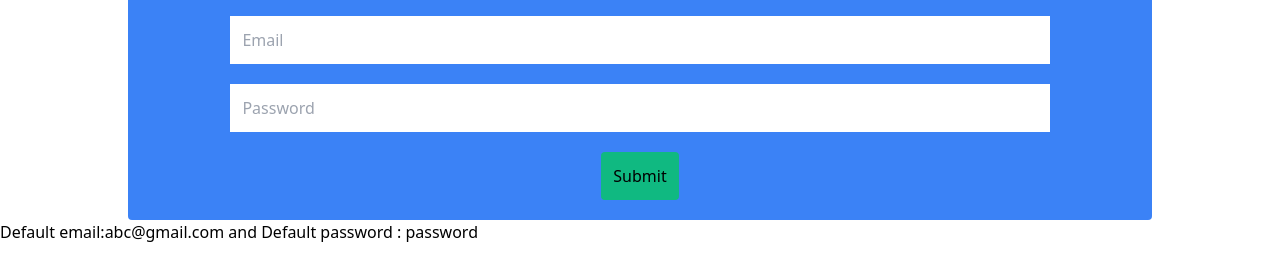
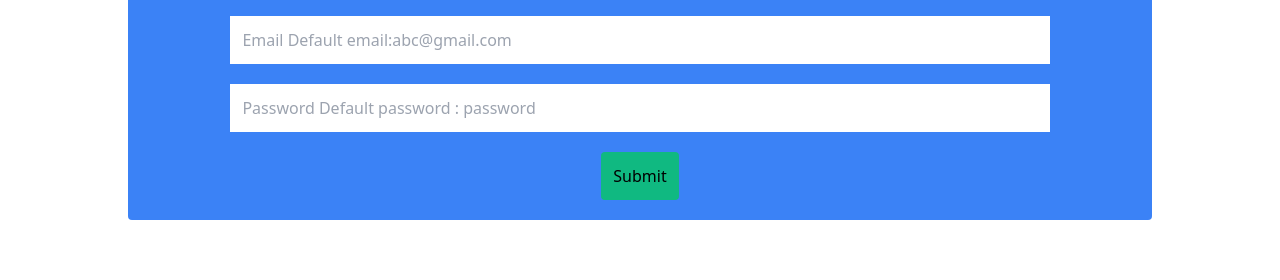
Before and after one commit to shihab-2021/ONS-Bank-Simple-Project, a plain HTML site: page index.html in a window 1280 px wide. Shown: the part 248-528 px from the top of the page. Drawn offline with nearby package versions, Linux system fonts and the light colour scheme.

Commit message:
Update index.html

```diff
--- a/index.html
+++ b/index.html
@@ -11,12 +11,9 @@
     <h1 class="text-6xl text-center my-16">Welcome to ONS Bank!!!</h1>
     <div class="bg-blue-500 w-4/5 mx-auto rounded pb-5">
         <h2 class="text-3xl pt-5 block w-4/5 mx-auto">Please login</h2>
-        <input id="email" class="w-4/5 mx-auto my-5 p-3 block" type="text" placeholder="Email">
-        <input id="password" class="w-4/5 mx-auto my-5 p-3 block" type="password" placeholder="Password">
+        <input id="email" class="w-4/5 mx-auto my-5 p-3 block" type="text" placeholder="Email Default email:abc@gmail.com">
+        <input id="password" class="w-4/5 mx-auto my-5 p-3 block" type="password" placeholder="Password Default password : password">
         <button id="login" class="block mx-auto p-3 bg-green-500 rounded">Submit</button>
-    </div>
-    <div>
-        <p>Default email:abc@gmail.com and Default password : password </p>
     </div>
     <script>
         document.getElementById('login').addEventListener('click',function(){
```
